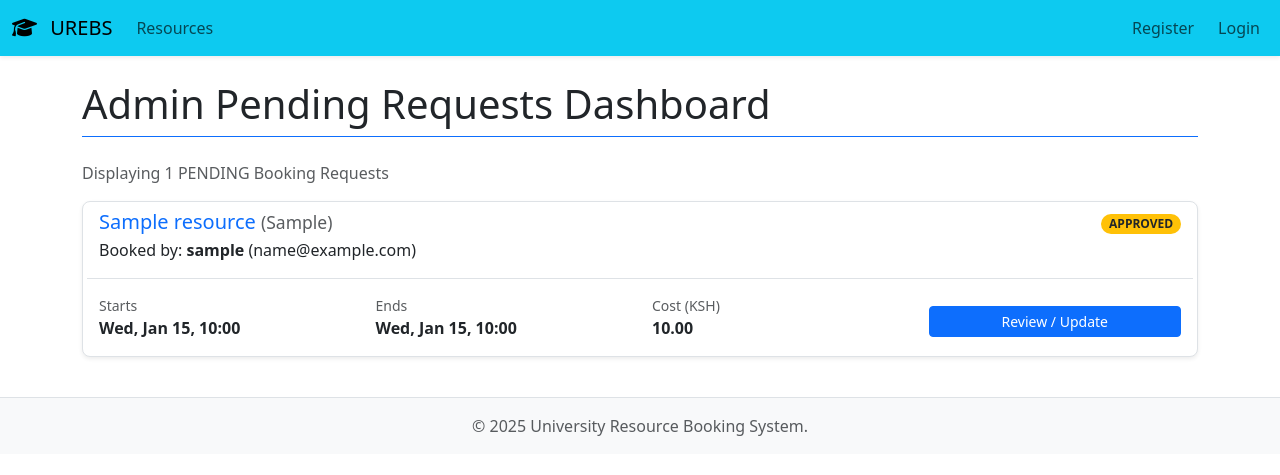
After one commit to Edujoew/University-Resource-Booking-System-URBS, a Django app: template resource_booking/booking/templates/booking/admin_pending_list.html in a window 1280 px wide. The commit adds this page. Shown: the top 475 px of the page. Run offline with Django 5.2, Linux system fonts and the light colour scheme; the template is opened without the code that fills it: most values are stand-ins (such as "Sample title", 1, 10 or a date in 2020).

Commit message:
admin pending request

```diff
--- /dev/null
+++ b/resource_booking/booking/templates/booking/admin_pending_list.html
@@ -0,0 +1,66 @@
+{% extends "main.html" %}
+
+{% block content %}
+    <div class="container py-4">
+        <h1 class="mb-4 border-bottom border-primary pb-2">Admin Pending Requests Dashboard</h1>
+
+        <p class="text-muted mb-3">
+            Displaying {{ pending_bookings.count }} PENDING Booking Requests
+        </p>
+
+        {% if pending_bookings %}
+            <div class="list-group">
+                {% for booking in pending_bookings %}
+                <div class="list-group-item list-group-item-action mb-3 shadow-sm rounded-3">
+                    <div class="d-flex w-100 justify-content-between align-items-center">
+                        <h5 class="mb-1 text-primary">
+                            {{ booking.resource.name }}
+                            <small class="text-muted">({{ booking.resource.resource_type }})</small>
+                        </h5>
+                        <span class="badge bg-warning text-dark rounded-pill">{{ booking.status }}</span>
+                    </div>
+
+                    <p class="mb-2 text-dark">
+                        Booked by: <strong>{{ booking.user.username }}</strong> ({{ booking.user.email }})
+                    </p>
+
+                    <div class="row mt-3 border-top pt-3">
+                        <div class="col-6 col-md-3 mb-2">
+                            <small class="text-muted d-block">Starts</small>
+                            <span class="fw-bold">{{ booking.start_date_time|date:"D, M d, H:i" }}</span>
+                        </div>
+                        <div class="col-6 col-md-3 mb-2">
+                            <small class="text-muted d-block">Ends</small>
+                            <span class="fw-bold">{{ booking.end_date_time|date:"D, M d, H:i" }}</span>
+                        </div>
+                        <div class="col-6 col-md-3 mb-2">
+                            <small class="text-muted d-block">Cost (KSH)</small>
+                            <span class="fw-bold">
+                                {% if booking.resource.cost > 0 %}
+                                    {{ booking.resource.cost|floatformat:2 }}
+                                {% else %}
+                                    Free
+                                {% endif %}
+                            </span>
+                        </div>
+                        <div class="col-12 col-md-3 d-flex justify-content-md-end align-items-center">
+                            <a href="{% url 'booking:admin_booking_update' booking.pk %}" class="btn btn-sm btn-primary w-100 w-md-auto">
+                                Review / Update
+                            </a>
+                        </div>
+                    </div>
+                </div>
+                {% endfor %}
+            </div>
+        {% else %}
+            <div class="alert alert-info text-center shadow-sm" role="alert">
+                <svg xmlns="http://www.w3.org/2000/svg" width="24" height="24" fill="currentColor" class="bi bi-info-circle mb-2" viewBox="0 0 16 16">
+                    <path d="M8 15A7 7 0 1 1 8 1a7 7 0 0 1 0 14m0 1A8 8 0 1 0 8 0a8 8 0 0 0 0 16"/>
+                    <path d="m8.934 6.757-.59 3.09a.833.833 0 0 1-.418.66c-.198.125-.436.17-.665.17-.22 0-.447-.043-.653-.167a.833.833 0 0 1-.408-.659l.59-3.09a.833.833 0 0 1 .418-.66c.198-.125.436-.17.665-.17.22 0 .447.043.653.167a.833.833 0 0 1 .408.659z"/>
+                </svg>
+                <h4 class="alert-heading">No Pending Requests</h4>
+                <p>All booking requests have been reviewed or are in a different status.</p>
+            </div>
+        {% endif %}
+    </div>
+{% endblock content %}
--- a/resource_booking/booking/urls.py
+++ b/resource_booking/booking/urls.py
@@ -6,6 +6,7 @@ from .views import (
     RegisterView,
     my_bookings_dashboard,
 )
+from .views import admin_pending_requests, resource_list
 
 app_name = 'booking'
 
@@ -19,4 +20,7 @@ urlpatterns = [
     path('new/', BookingCreateView.as_view(), name='new_booking'),
 
     path('my_bookings_dashboard/', my_bookings_dashboard, name='my_bookings_dashboard'),
+
+    path('admin/pending/', admin_pending_requests, name='admin_pending_dashboard'),
+    path('resources/', resource_list, name='resource_list'),
 ]
--- a/resource_booking/templates/main.html
+++ b/resource_booking/templates/main.html
@@ -45,12 +45,11 @@
                         {# Admin/Staff Link (Future Issue 8) #}
                         {% if user.is_staff %}
                         <li class="nav-item">
-                            <a class="nav-link text-warning" href="#">Pending Review</a>
+                            <a class="nav-link text-warning" href="{% url 'booking:admin_pending_dashboard' %}">Pending Review</a>
                         </li>
                         {% endif %}
                     {% endif %}
                 </ul>
-
                 {# Authentication Links (Right Side) #}
 
                 <ul class="navbar-nav ms-auto">
```
Also changed, not shown: resource_booking/booking/templates/booking/home.html (+10 -11 lines), resource_booking/booking/views.py (+17 -0 lines).
